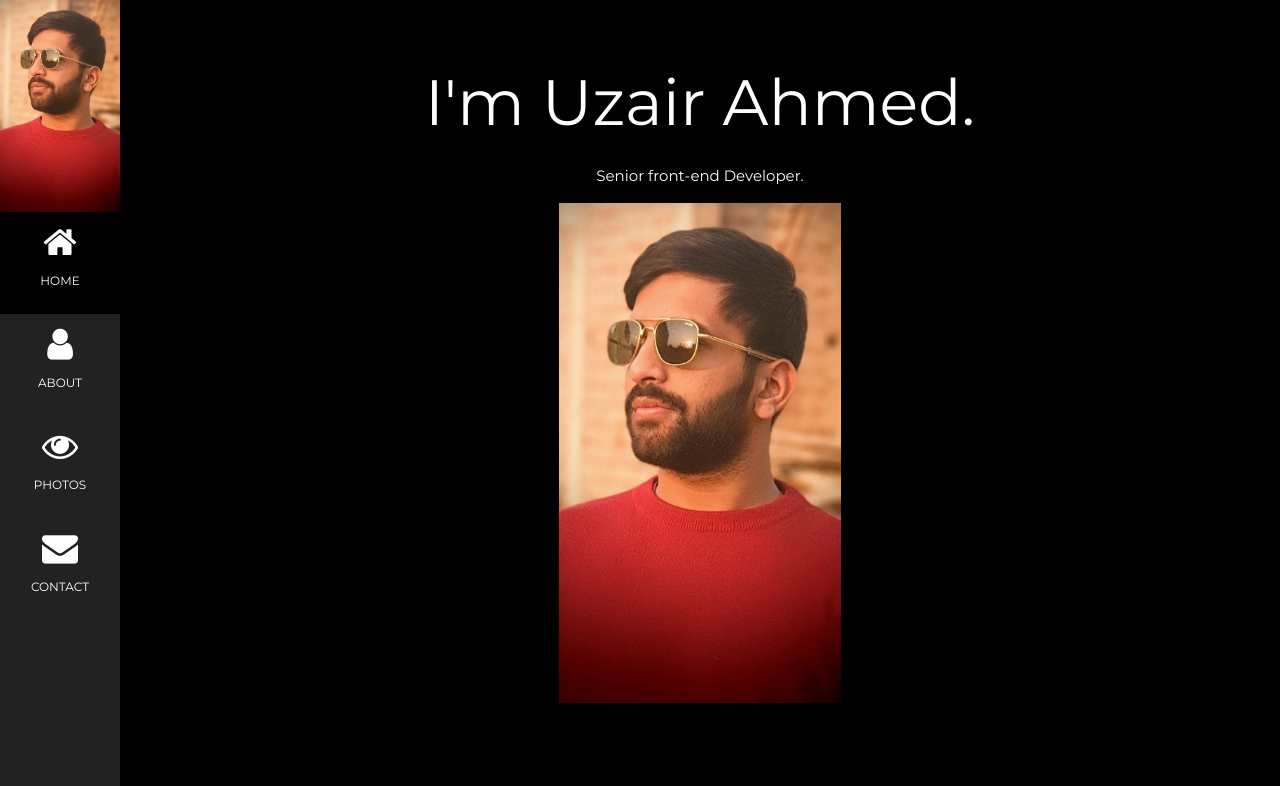
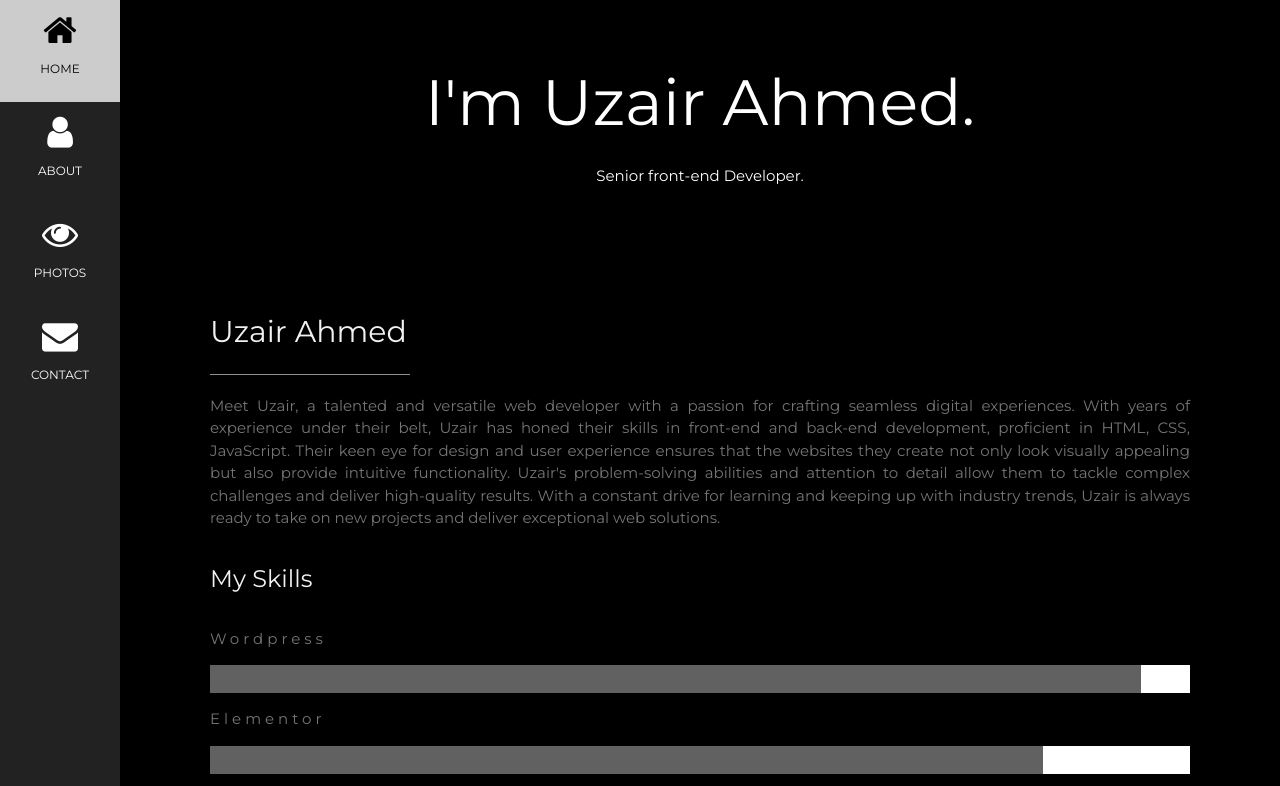
Before and after one commit to uzairahmed765/portfolio, a plain HTML site: page index.html in a window 1280 px wide. Shown: the top 786 px of the page. Drawn offline with nearby package versions, Linux system fonts and the light colour scheme.

Commit message:
this is changes

```diff
--- a/index.html
+++ b/index.html
@@ -19,7 +19,7 @@
     <!-- Icon Bar (Sidebar - hidden on small screens) -->
     <nav class="w3-sidebar w3-bar-block w3-small w3-hide-small w3-center">
         <!-- Avatar image in top left corner -->
-        <img src="IMG_20221127_183104_2.jpg" style="width:100%">
+        <!-- <img src="IMG_20221127_183104_2.jpg" style="width:100%"> -->
         <a href="#" class="w3-bar-item w3-button w3-padding-large w3-black">
             <i class="fa fa-home w3-xxlarge"></i>
             <p>HOME</p>
@@ -54,7 +54,7 @@
         <header class="w3-container w3-padding-32 w3-center w3-black" id="home">
             <h1 class="w3-jumbo"><span class="w3-hide-small">I'm</span> Uzair Ahmed.</h1>
             <p>Senior front-end Developer.</p>
-            <img src="IMG_20221127_183104_2.jpg" alt="boy" class="w3-image">
+            <!-- <img src="IMG_20221127_183104_2.jpg" alt="boy" class="w3-image"> -->
         </header>
 
         <!-- About Section -->
```
